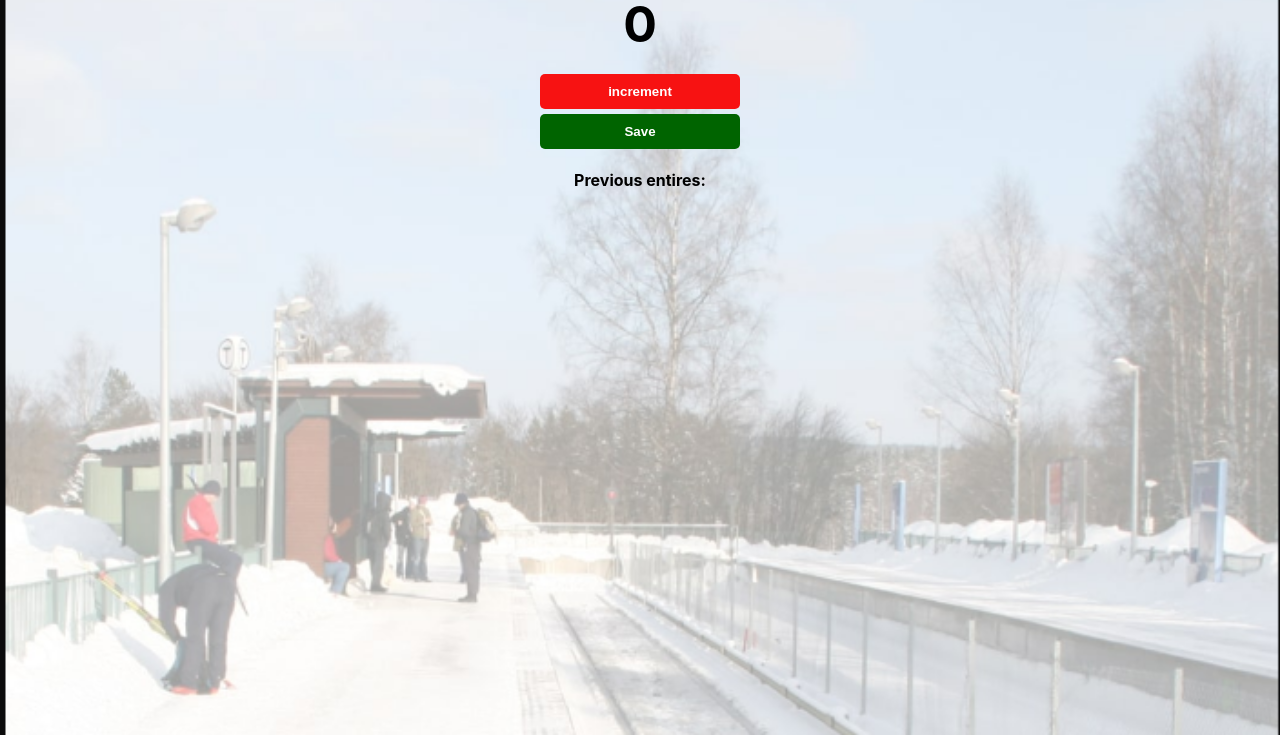
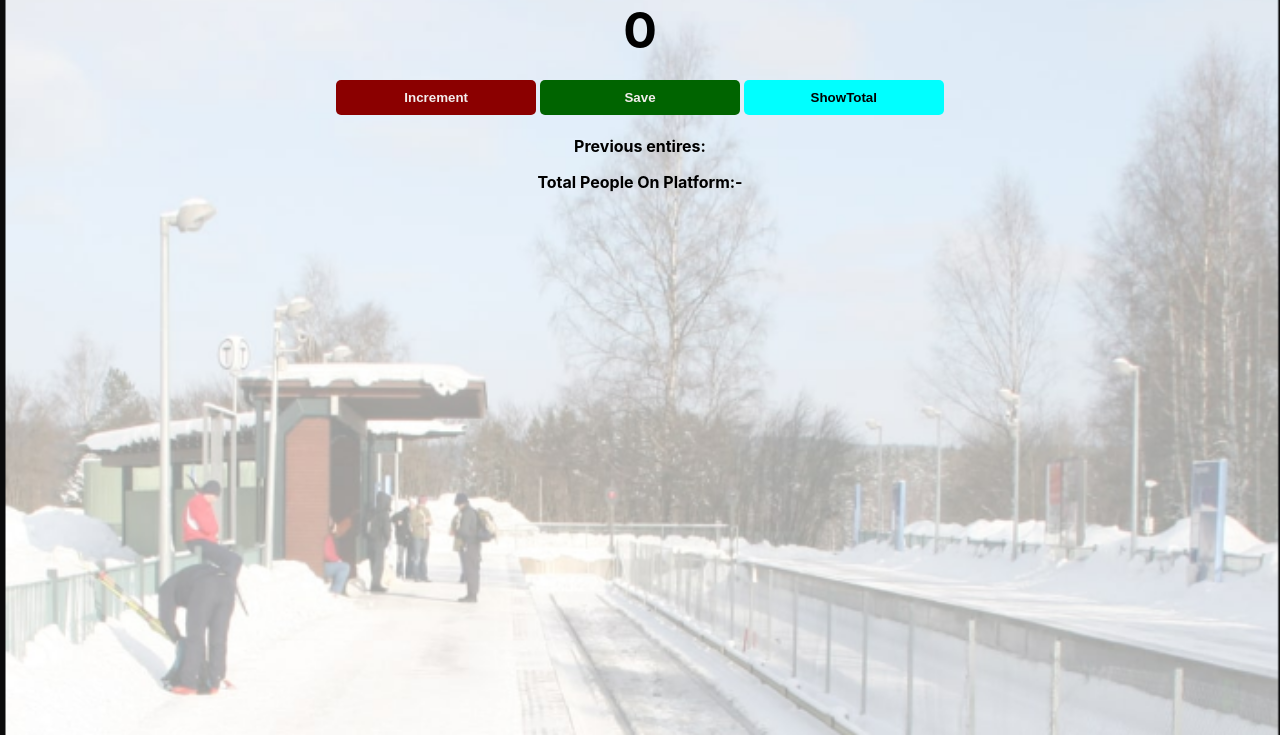
Before and after one commit to Awadesh365/passenger-counter-app, a plain HTML site: page index.html in a window 1280 px wide. Shown: the part 65-800 px from the top of the page. Drawn offline with Linux system fonts and the light colour scheme.

Commit message:
first commit [ REVINED]

```diff
--- a/index.html
+++ b/index.html
@@ -1,25 +1,21 @@
-<!DOCTYPE html>
-<html lang="en">
+<html>
 
 <head>
-    <meta charset="UTF-8">
-    <meta http-equiv="X-UA-Compatible" content="IE=edge">
-    <meta name="viewport" content="width=device-width, initial-scale=1.0">
-    <title>Document</title>
     <link rel="stylesheet" href="style.css">
-
-    <script src="app.js"></script>
-    <script src="sample.js"></script>
 </head>
 
 <body>
-    <h1>People Entered</h1>
+    <h1>People entered:</h1>
+    <p id="welcome-el"></p>
     <h2 id="count-el">0</h2>
+    <script src="app.js"></script>
+    <button id="increment-btn" onclick="increment()">Increment</button>
+    <button onclick="save()" id="save-btn">Save</button>
+    <button onclick="showTotal()" id="total-btn">ShowTotal</button>
 
-    <button id="increment-btn" onclick="increment()">increment</button>
-    <div><button id="save-btn" onclick="save()">Save</button></div>
+    <p id="save-el">Previous entires: </p>
+    <p id="total-el">Total People On Platform:- </p>
 
-    <p id="save-el">Previous entires:  </p>
 </body>
 
 </html>
--- a/style.css
+++ b/style.css
@@ -5,7 +5,10 @@ body {
     font-weight: bold;
     text-align: center;
 }
-
+#total-btn{
+    background-color: aqua;
+    color: black;
+}
 h1 {
     margin-top: 10px;
     margin-bottom: 10px;
@@ -21,7 +24,7 @@ button {
     border: none;
     padding-top: 10px;
     padding-bottom: 10px;
-    color: white;
+    color: rgb(243, 237, 237);
     font-weight: bold;
     width: 200px;
     margin-bottom: 5px;
@@ -29,13 +32,9 @@ button {
 }
 
 #increment-btn {
-    background: rgb(247, 18, 18);
+    background: darkred;
 }
 
 #save-btn {
     background: darkgreen;
 }
-
-#click-me {
-    background-color: rgb(73, 5, 104);
-}
```
Also changed, not shown: Practice.js (added).
